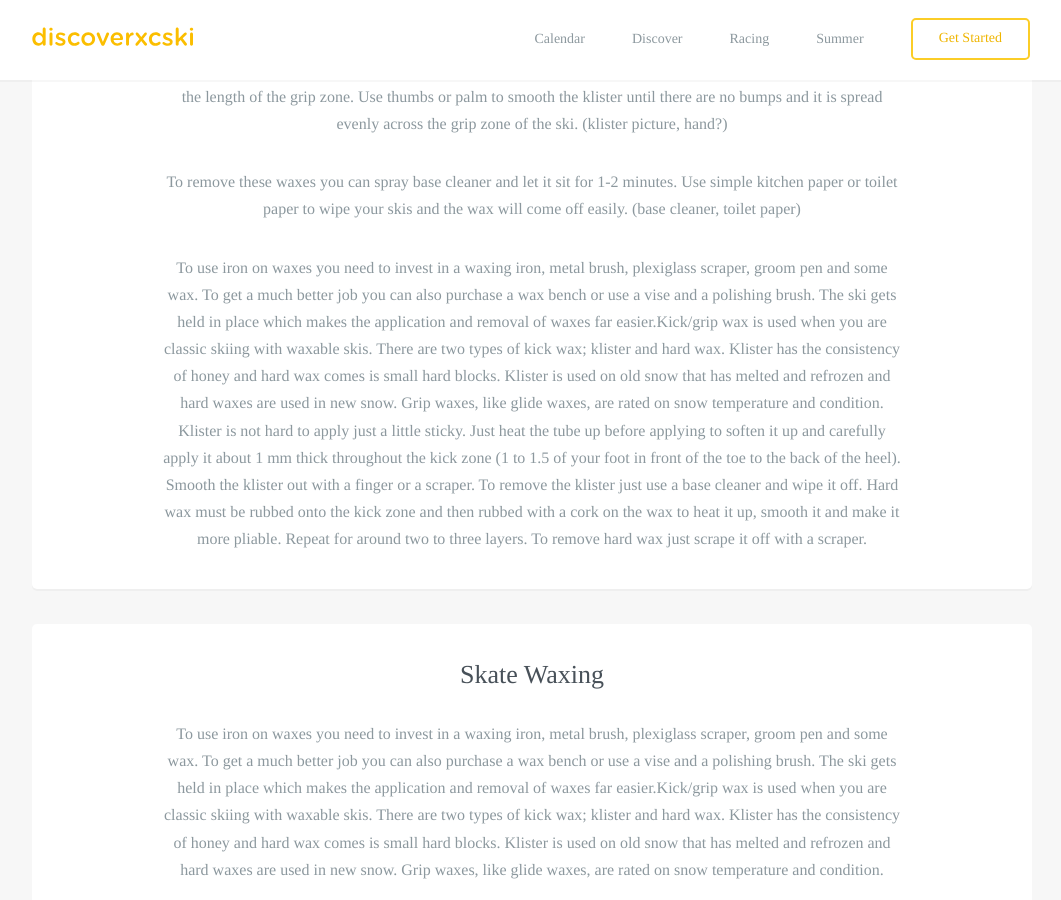
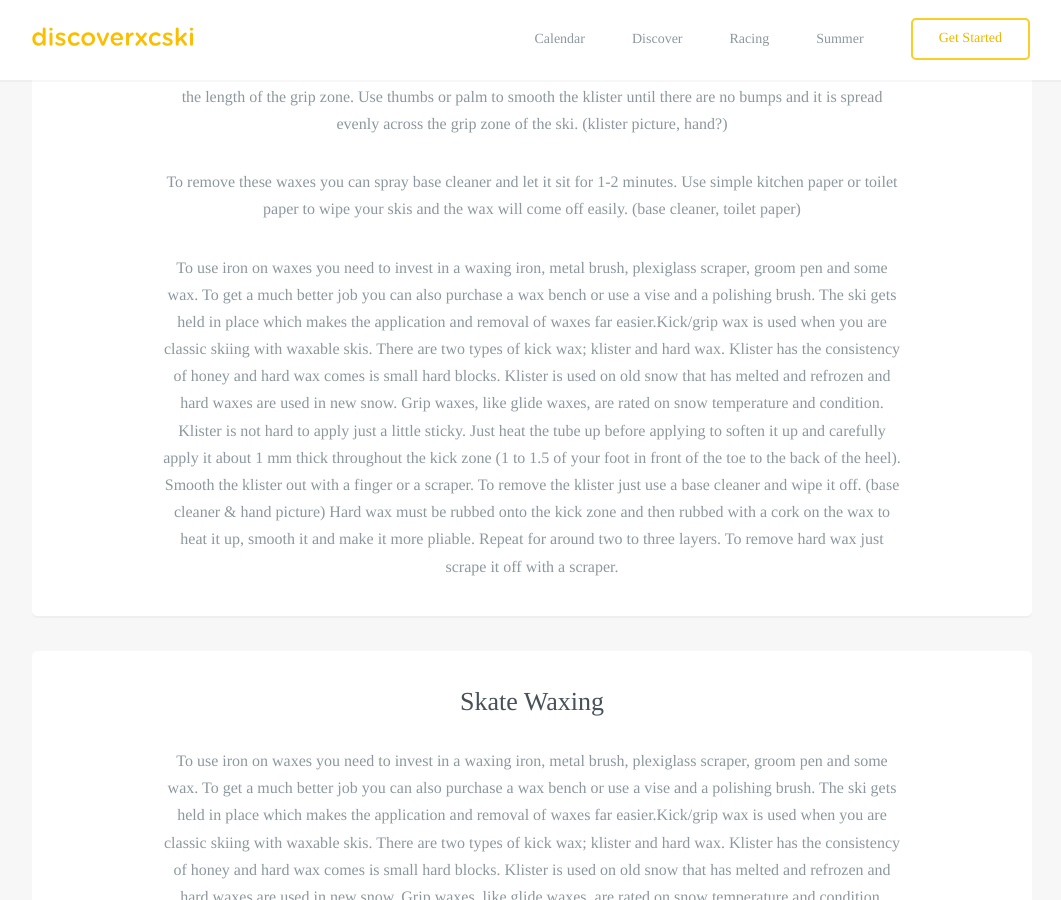
Before and after one commit to robcatto/robcatto.github.io, a Jekyll site: the page built from get-started/waxing/index.html, in a window 1280 px wide and 900 px high, scrolled down 1951 px. Shown: the whole window, without its empty margins (108-1169 px from the left). Built offline with Jekyll 4.4.1, drawn with Linux system fonts in a browser that asks for light colours; some web fonts are replaced; Markdown is read by kramdown in place of the engine named in the settings.

Commit message:
Update index.html

```diff
--- a/get-started/waxing/index.html
+++ b/get-started/waxing/index.html
@@ -73,7 +73,7 @@ layout: default
                     </p>
                     <p>
                             To use iron on waxes you need to invest in a waxing iron, metal brush, plexiglass scraper, groom pen and some wax. To get a much better job you can also purchase a wax bench or use a vise and a polishing brush. The ski gets held in place which makes the application and removal of waxes far easier.Kick/grip wax is used when you are classic skiing with waxable skis. There are two types of kick wax; klister and hard wax. Klister has the consistency of honey and hard wax comes is small hard blocks. Klister is used on old snow that has melted and refrozen and hard waxes are used in new snow. Grip waxes, like glide waxes, are rated on snow temperature and condition.
-Klister is not hard to apply just a little sticky. Just heat the tube up before applying to soften it up and carefully apply it about 1 mm thick throughout the kick zone (1 to 1.5 of your foot in front of the toe to the back of the heel). Smooth the klister out with a finger or a scraper. To remove the klister just use a base cleaner and wipe it off.
+Klister is not hard to apply just a little sticky. Just heat the tube up before applying to soften it up and carefully apply it about 1 mm thick throughout the kick zone (1 to 1.5 of your foot in front of the toe to the back of the heel). Smooth the klister out with a finger or a scraper. To remove the klister just use a base cleaner and wipe it off. (base cleaner & hand picture)
 Hard wax must be rubbed onto the kick zone and then rubbed with a cork on the wax to heat it up, smooth it and make it more pliable. Repeat for around two to three layers. To remove hard wax just scrape it off with a scraper.
                     </p>
 
```
